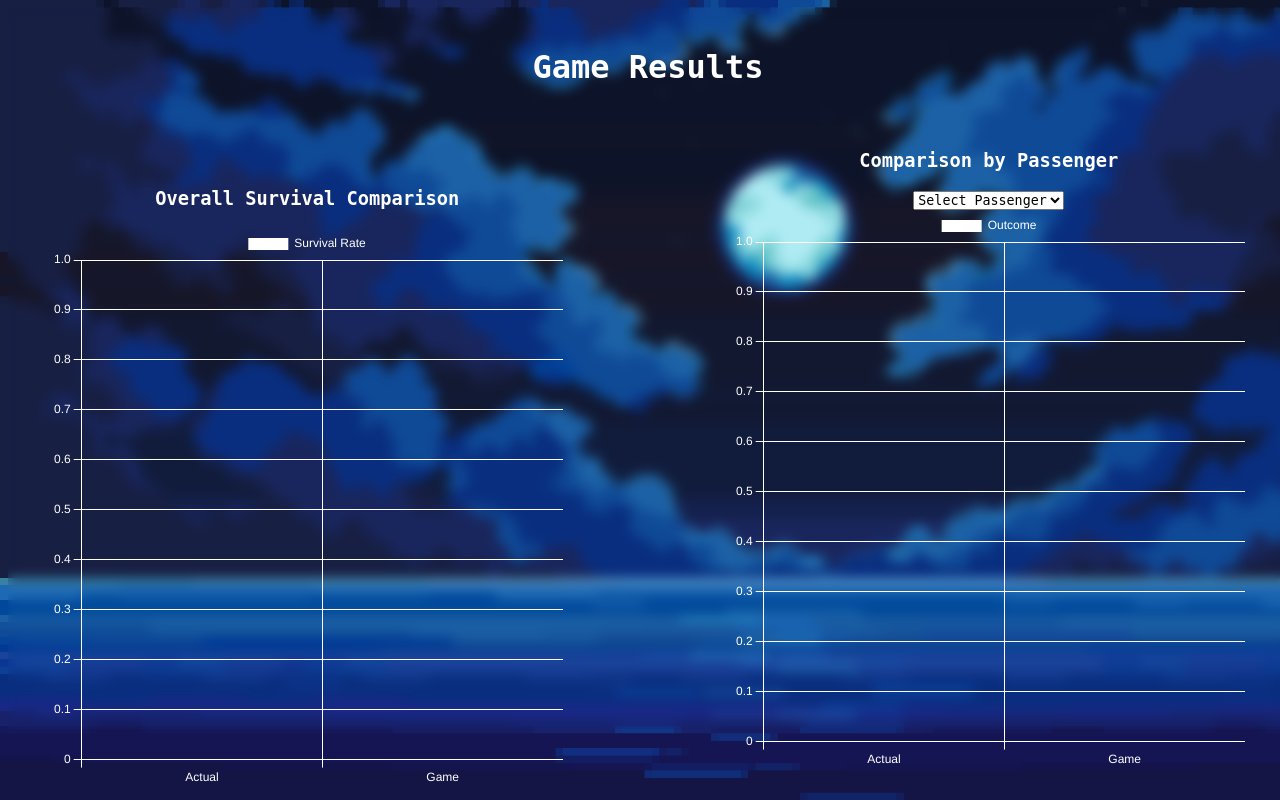
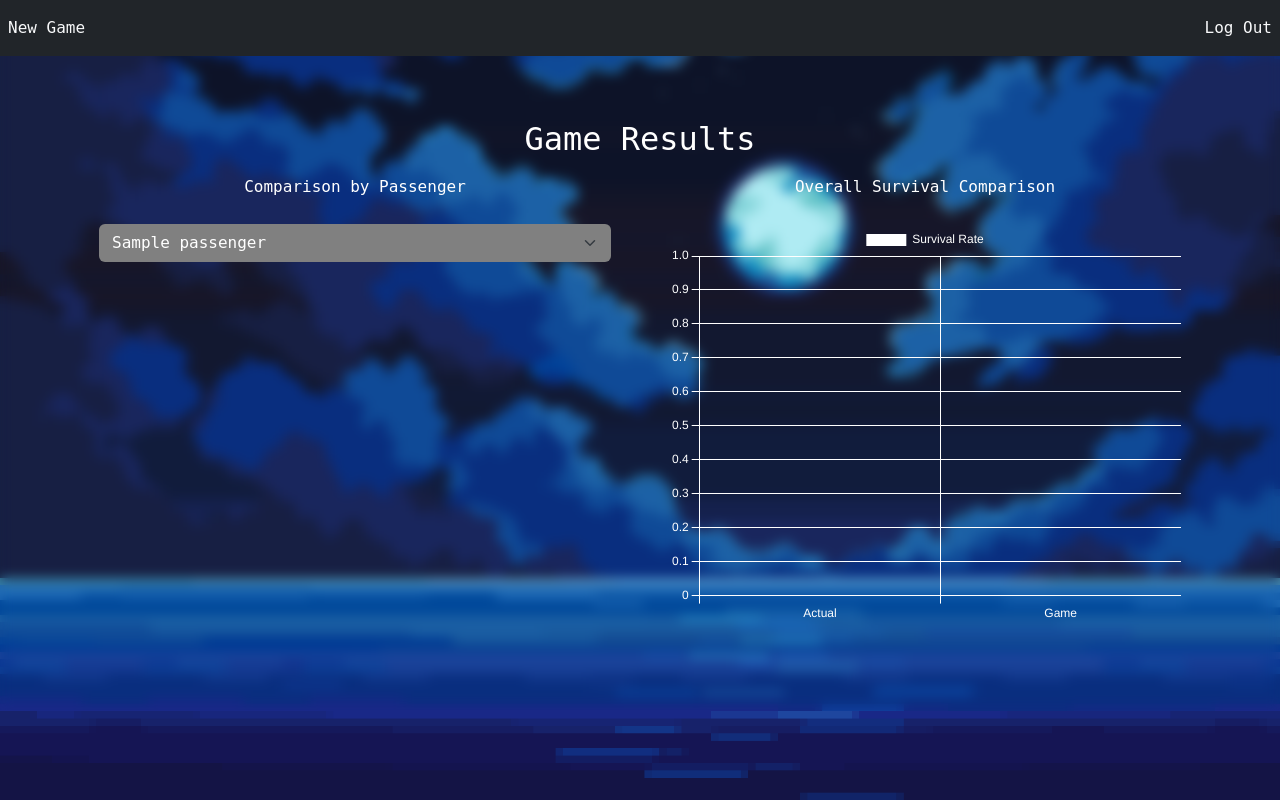
Before and after one commit to emily708/gusty-chickens, a Flask app: template app/templates/result.html in a window 1280 px wide. Run offline with Flask 3, Linux system fonts and the light colour scheme; the visitor is signed in with stand-in values (Sample User, id 1); the template is opened without the code that fills it: most values are stand-ins (such as "Sample title", 1, 10 or a date in 2020); some web fonts are replaced.

Commit message:
resolved merge conflicts

```diff
--- a/app/build_db.py
+++ b/app/build_db.py
@@ -26,7 +26,7 @@ c.executescript("""
         username TEXT,
         currLocation TEXT,
         charisma INTEGER DEFAULT 40,
-        moves INTEGER DEFAULT 200,
+        moves INTEGER DEFAULT 100,
         active INTEGER DEFAULT TRUE,
         FOREIGN KEY (username) REFERENCES Users(username)
     );
--- a/app/constants.py
+++ b/app/constants.py
@@ -28,7 +28,7 @@ rooms = {
       },
       # limit zero means no limit
       "library": {
-          "limit": 0
+          "limit": 10
       },
       "compass_platform": {
           "limit": 0
--- a/app/templates/result.html
+++ b/app/templates/result.html
@@ -2,6 +2,9 @@
 {% block title %}Result{% endblock %}
 
 {% block content %}
+<link href="https://cdn.jsdelivr.net/npm/bootstrap@5.3.8/dist/css/bootstrap.min.css" rel="stylesheet" integrity="sha384-sRIl4kxILFvY47J16cr9ZwB07vP4J8+LH7qKQnuqkuIAvNWLzeN8tE5YBujZqJLB" crossorigin="anonymous">
+<script src="https://cdn.jsdelivr.net/npm/bootstrap@5.3.8/dist/js/bootstrap.bundle.min.js" integrity="sha384-FKyoEForCGlyvwx9Hj09JcYn3nv7wiPVlz7YYwJrWVcXK/BmnVDxM+D2scQbITxI" crossorigin="anonymous"></script>
+
 <style>
 body{
     text-align: center;
@@ -13,21 +16,65 @@ body{
        background-size: cover;
     	 background-attachment: fixed;
      }
+select {
+    color: white;
+    background-color: grey !important;
+}
+.card {
+    background-color: transparent;
+    border-color: transparent;
+    color: white;
+}
+.card * {
+    background-color: transparent;
+    border-color: transparent;
+    color: white;
+}
 </style>
-<h2 style="font-size: 200%; margin-top: 0; padding-top: 40px;">Game Results</h2>
-<br>
-<div>
-<div style="display: inline-block; height: 70vh; width: 40vw; margin-right: 160px;">
-<h3>Overall Survival Comparison</h3>
-<canvas id="summaryChart"></canvas>
-</div>
-<div style="display: inline-block; height: 70vh; width: 40vw;">
-<h3>Comparison by Passenger</h3>
-<select id="passengerSelect">
-    <option value="">Select Passenger</option>
-</select>
-<canvas id="passengerChart"></canvas>
-</div>
+<nav class="navbar navbar-expand bg-dark mb-4" data-bs-theme="dark">
+  <ul class="navbar-nav me-auto">
+    <li class="nav-item">
+      <a class="nav-link text-light" href="{{ url_for('load_get') }}">New Game</a>
+    </li>
+  </ul>
+  <ul class="navbar-nav ms-auto">
+    <li class="nav-item">
+      <a class="nav-link text-light" href="{{ url_for('auth.logout_get') }}">Log Out</a>
+    </li>
+  </ul>
+</nav>
+<h2 style="font-size: 200%; margin-top: 0; padding-top: 40px; color:white">Game Results</h2>
+<div class="container">
+  <div class="row">
+    <div class="col-md-6">
+        <div class="card">
+            <div class="card-header">
+                Comparison by Passenger
+            </div>
+            <div class="card-body">
+                <select id="passengerSelect" class="form-select">
+                    {% for passenger in passengers %}
+                    <option value="{{ loop.index }}">{{ passenger["name"] }}</option>
+                    {% endfor %}
+                </select>
+                <br>
+                <div>
+                    <canvas id="passengerChart" style="height: 50vh;"></canvas>
+                </div>
+            </div>
+        </div>
+    </div>
+    <div class="col-md-6">
+        <div class="card">
+            <div class="card-header">
+                Overall Survival Comparison
+            </div>
+            <div class="card-body">
+                <canvas id="summaryChart" style="height: 50vh;"></canvas>
+            </div>
+        </div>
+    </div>
+  </div>
 </div>
 <script src="https://cdn.jsdelivr.net/npm/chart.js"></script>
 <script>
@@ -36,6 +83,7 @@ body{
     Chart.defaults.color = '#fff';
     Chart.defaults.borderColor = '#fff';
     const ctx = document.getElementById('summaryChart').getContext('2d');
+
 
     new Chart(ctx, {
         type: 'bar',
@@ -62,27 +110,36 @@ body{
     });
 
     const select = document.getElementById("passengerSelect");
+    const ctx2 = document.getElementById('passengerChart').getContext('2d');
 
-    passengers.forEach((p, index) => {
-        const option = document.createElement("option");
-        option.value = index;
-        option.text = p.name;
-        select.appendChild(option);
-    });
+    console.log(Object.keys(passengers[0]["odds"]));
 
-    const ctx2 = document.getElementById('passengerChart').getContext('2d');
+    function convert(passenger) {
+        odds = passenger["odds"]
+        data = [];
+        for (const [key, val] of Object.entries(odds)) {
+            data.push(val['percentage']);
+        }
+        data[8] = (odds["total"])
+        data.push(passenger["survived"]);
+        return data;
+    }
+
+    keys = Object.keys(passengers[0]["odds"]);
+    keys.push("survived");
 
     let passengerChart = new Chart(ctx2, {
         type: 'bar',
         data: {
-            labels: ['Actual', 'Game'],
+            labels: keys,
             datasets: [{
-                label: 'Outcome',
-                data: [0, 0],
+                label: 'percentages',
+                data: convert(passengers[0]),
                 backgroundColor: '#ffffff',
             }]
         },
         options: {
+            responsive: true,
             maintainAspectRatio: false,
             scales: {
                 y: {
@@ -94,13 +151,8 @@ body{
     })
 
     select.addEventListener("change", function() {
-        const p = passengers[this.value];
-        if (!p) return;
-
-        const real = p.survived === 1 ? 1 : 0;
-        const game = p.outcome === "survived" ? 1 : 0;
-
-        passengerChart.data.datasets[0].data = [real, game];
+        passengerChart.data.datasets[0].data = convert(passengers[this.value]),
+        console.log(passengerChart.data.datasets[0].data);
         passengerChart.update();
     });
 
```
Also changed, not shown: app/game.py (+55 -31 lines), app/templates/map.html (+9 -2 lines), app/templates/rooms/tier.html (+4 -5 lines).
